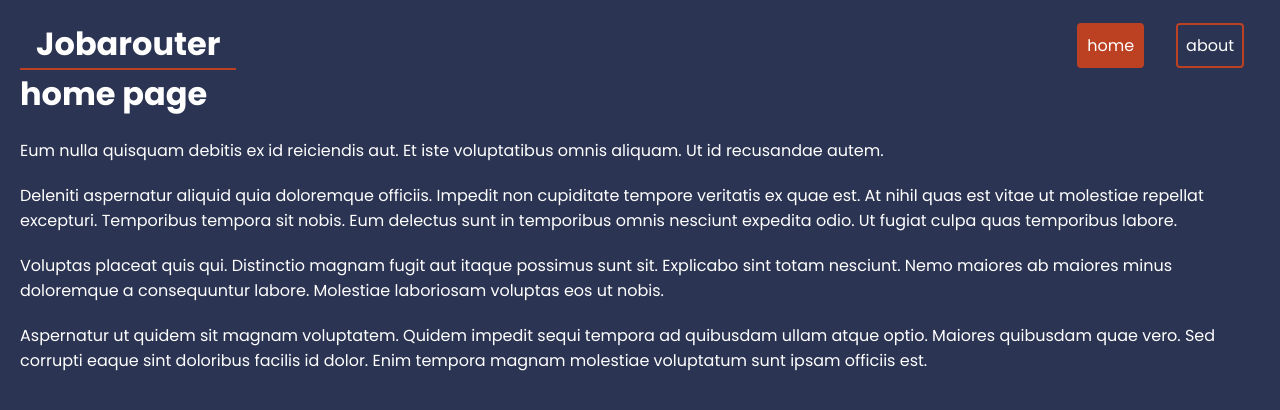
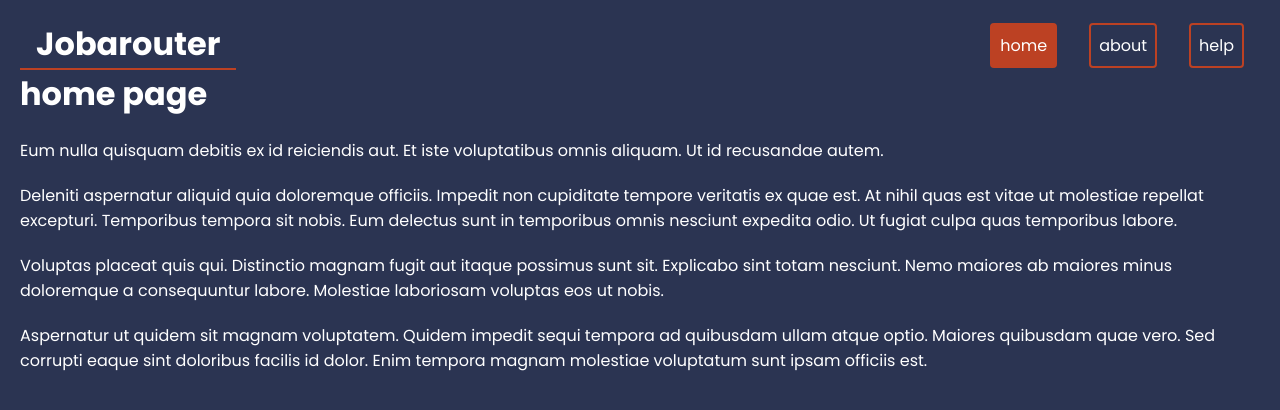
Before and after one commit to AmirManshadi/jobarouter, a React (Create React App) app: page / in a window 1280 px wide. Shown: the top 410 px of the page. Built offline with nearby package versions, Linux system fonts and the light colour scheme.

Commit message:
added help link to Navbar.js and removed to / from to props

```diff
--- a/src/components/Navbar.js
+++ b/src/components/Navbar.js
@@ -7,7 +7,8 @@ const Navbar = () => {
 				<NavLink to="/">jobarouter</NavLink>
 			</h1>
 			<NavLink className="button" to="/">home</NavLink>
-			<NavLink className="button" to="/about">about</NavLink>
+			<NavLink className="button" to="about">about</NavLink>
+			<NavLink className="button" to="help">help</NavLink>
 		</nav>
 	);
 };
```
